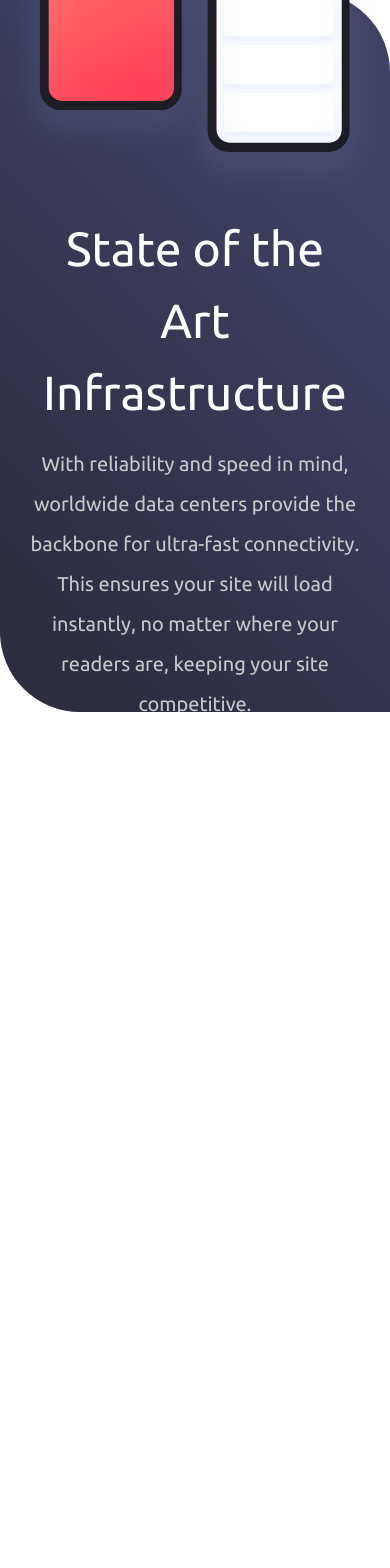
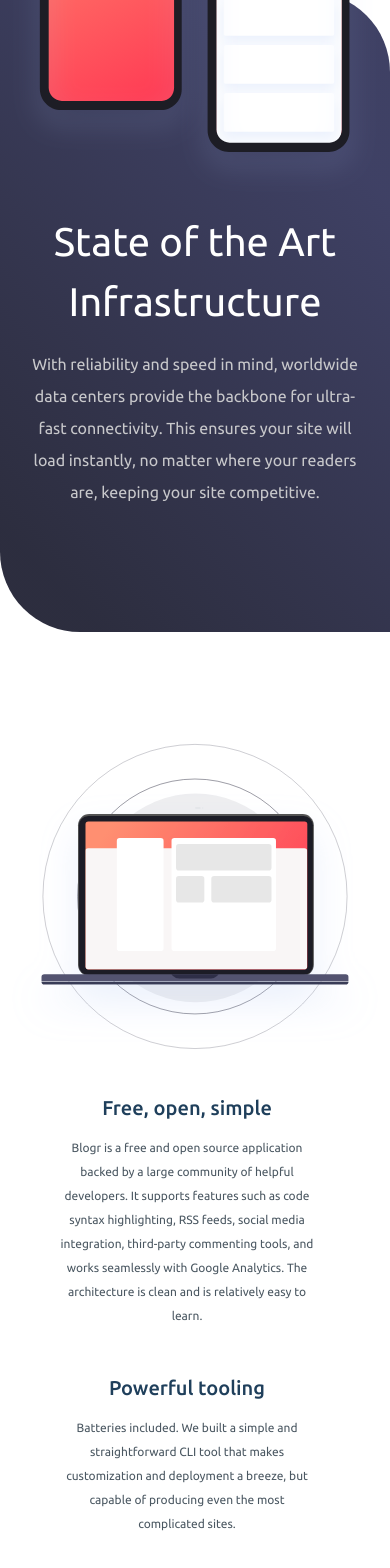
Before and after one commit to mrcsporto/blogr, a React (Create React App) app: page / in a window 390 px wide. Shown: the part 2157-3725 px from the top of the page. Before the commit the page ends 2869 px from the top, so only its background shows below. Built offline with nearby package versions, Linux system fonts and the light colour scheme.

Commit message:
add last section

```diff
--- a/src/App.js
+++ b/src/App.js
@@ -1,7 +1,7 @@
 import Header from "./components/Header";
 import First from "./components/First";
 import Middle from "./components/Middle";
-// import Last from "./components/Last";
+import Last from "./components/Last";
 // import Footer from "./components/Footer";
 
 const App = () => {
@@ -11,7 +11,7 @@ const App = () => {
       <main className="overflow-hidden">
         <First />
         <Middle />
-        {/* <Last /> */}
+        <Last />
         {/* <Footer /> */}
       </main>
     </>
--- a/src/components/Last/index.js
+++ b/src/components/Last/index.js
@@ -2,7 +2,7 @@ import "./styles.css";
 
 const Last = () => {
   return (
-    <div className="d-flex flex-column align-items-center  mt-5">
+    <div className="d-flex flex-column align-items-center mt-5">
       <div className="laptop-section mt-5">
         <div className="col-sm-6">
           <div className="illustration-laptop"></div>
--- a/src/components/Last/styles.css
+++ b/src/components/Last/styles.css
@@ -22,3 +22,23 @@
   padding-right: 5.5rem;
   background-color: transparent;
 }
+
+@media screen and (max-width:500px) {
+  .illustration-laptop {
+    background-image: url(illustration-laptop-mobile.svg);
+    background-size: cover;
+    background-position: center;
+    width: 100vw;
+    height: 21rem;
+    right: 0;
+  }
+
+  .laptop-section {
+    flex-wrap: wrap;
+  }
+
+  .laptop-section .card {
+    padding: 1rem 3.5rem;
+    text-align: center;
+  }
+}
--- a/src/components/Middle/styles.css
+++ b/src/components/Middle/styles.css
@@ -1,5 +1,5 @@
 .bg-container {
-  background-image: linear-gradient(45deg,hsl(237, 17%, 21%) 10%,  hsl(237, 23%, 32%) 80%);
+  background-image: linear-gradient(45deg, hsl(237, 17%, 21%) 10%, hsl(237, 23%, 32%) 80%);
   height: 20rem;
   border-radius: 0 5rem;
   position: relative;
@@ -32,7 +32,7 @@
   color: var(--White);
 }
 
- .bg-container .card-text  {
+.bg-container .card-text {
   color: var(--Grayish-blue);
 }
 
@@ -77,7 +77,7 @@
 
   .bg-container {
     text-align: center;
-    height: 45rem;
+    height: 40rem;
     border-radius: 0 5rem;
 
   }
@@ -85,11 +85,13 @@
   .middle-card {
     top: -16rem;
   }
+
   .middle-card .card-title {
-      font-size: 3rem !important;
+    font-size: 2.5em !important;
   }
+
   .middle-card .card-text {
-      font-size: 1.25rem !important;
+    font-size: 1em !important;
   }
 
   .card-text {
```
Also changed, not shown: src/components/Last/illustration-laptop-mobile.svg (added). Lines whose indentation alone changed are shown as unchanged.
